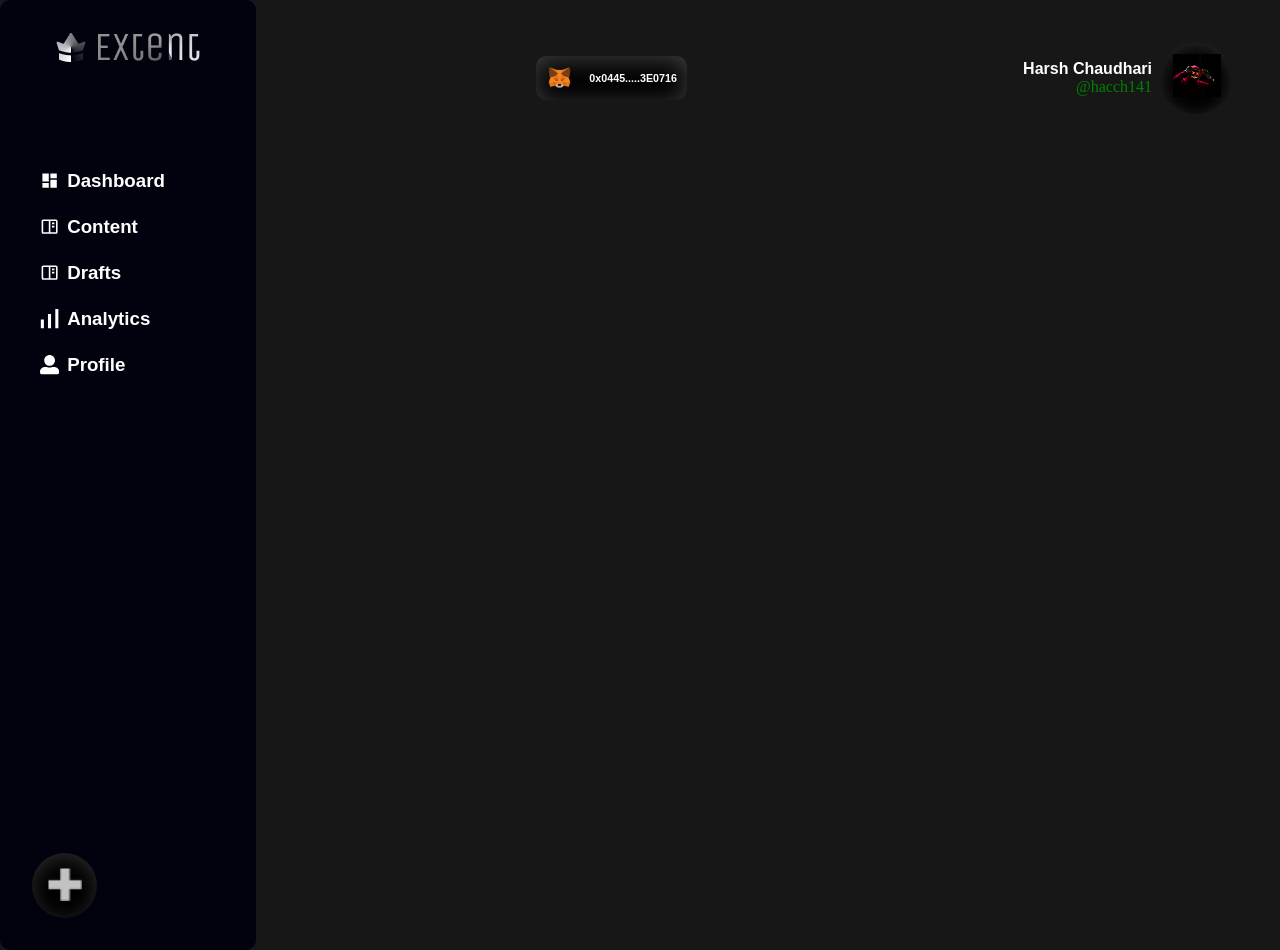
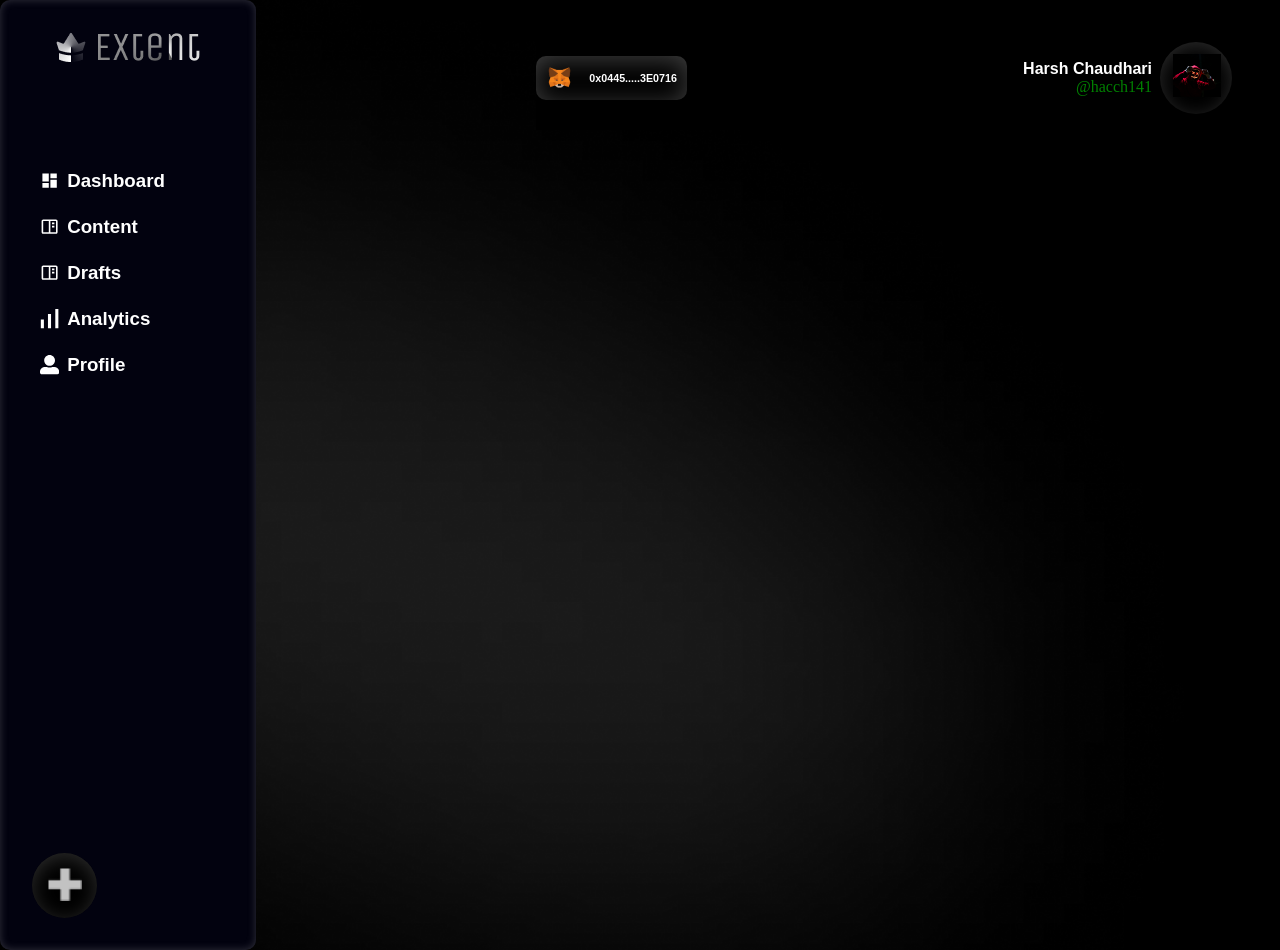
Before and after one commit to hacch141/Extent_Front-end, a React (Create React App) app: page /Profile in a window 1280 px wide. Built offline with nearby package versions, Linux system fonts and the light colour scheme.

Commit message:
12th commit

```diff
--- a/src/App.js
+++ b/src/App.js
@@ -16,4 +16,9 @@ const Div = styled.div`
   display: grid;
   grid-template-columns: 1fr 4fr;
   }
+
+  @media screen and (min-width: 280px) and (max-width: 1080px) {
+    grid-template-columns: 1fr;
+    height: max-content;
+  }
 `;
--- a/src/components/LeftSidebar.jsx
+++ b/src/components/LeftSidebar.jsx
@@ -71,6 +71,7 @@ function LeftSidebar() {
 
 const Aside = styled.aside`
   background-color: var(--dark-background-color);
+  box-shadow: inset 0px 0px 9px rgba(200, 200, 200, 0.25);
   height: 950px;
   border-radius: 10px;
   width: 100%;
@@ -79,7 +80,6 @@ const Aside = styled.aside`
   flex-direction: column;
   align-items: left;
   justify-content: space-between;
-
   .first-div {
     display: flex;
     flex-direction: column;
@@ -100,7 +100,6 @@ const Aside = styled.aside`
       list-style-type: none;
       li {
         padding: 0.5rem;
-
         display: flex;
         justify-content: left;
         align-items: center;
@@ -115,17 +114,12 @@ const Aside = styled.aside`
           font-size: 1.2rem;
         }
       }
-      .selected {
-
-      }
     }
   }
-
   .second-div {
     .plus {
       display: flex;
       flex-direction: column;
-
       .options {
         display: flex;
         flex-direction: column;
@@ -141,7 +135,6 @@ const Aside = styled.aside`
           transition: all 1s ease-in-out;
         }
       }
-
       .activeOptions {
         img {
           opacity:1;
@@ -150,7 +143,6 @@ const Aside = styled.aside`
           transform: rotate(360deg);
         }
       }
-
       .plusicon {
         button {
         background: #000000;
@@ -160,14 +152,17 @@ const Aside = styled.aside`
         cursor: pointer;
         height: 65px;
         width: 65px;
-          img {
-            size: 1rem;
-            height: 2.1rem;
-          }
+        img {
+          size: 1rem;
+          height: 2.1rem;
         }
       }
     }
   }
+  @media screen and (min-width: 280px) and (max-width: 1080px) {
+    width: 100%;
+    height: 950px;
+  }
 `;
 
 export default LeftSidebar;
--- a/src/components/ProfileHeader.jsx
+++ b/src/components/ProfileHeader.jsx
@@ -30,7 +30,7 @@ const Section = styled.section`
   margin-left: 25%;
   margin-top: 10px;
   margin-bottom: 88px;
-  background-color: rgb(23, 23, 23);
+  background-color: rgb(0, 0, 0);
   display: flex;
   justify-content: space-between;
   align-items: center;
@@ -81,5 +81,33 @@ const Section = styled.section`
       }
     }
   }
+
+  @media screen and (min-width: 280px) and (max-width: 1080px) {
+    margin-left: 0;
+    display: flex;
+    flex-direction: column;
+    padding: 30px;
+    border-radius: 10px;
+    box-shadow: inset 0px 4px 26px rgba(252, 252, 252, 0.25);
+    .name {
+      display: flex;
+      flex-direction: column;
+      text-align: center;
+      gap: 0.5rem;
+      .my-name {
+        margin-top: 18px;
+        h4 {
+          cursor: pointer;
+        }
+        span {
+          font-family: "Futura";
+          cursor: pointer;
+        }
+      }
+      .my-avtar {
+        margin-left: 25px;
+        margin-top: 20px;
+      }
+  }
 `;
 export default ProfileHeader;
--- a/src/components/pages/Content.jsx
+++ b/src/components/pages/Content.jsx
@@ -296,8 +296,7 @@ const Section = styled.section`
   }
 
   .main-div {
-    background-color: var(--dark-background-color);
-    border: 3px solid #000000;
+    box-shadow: inset 0px 3px 20px rgba(200, 200, 200, 0.25);
     border-radius: 10px;
     padding: 1rem;
     color: white;
@@ -346,6 +345,9 @@ const Section = styled.section`
       }
       .likes {
         width: 10.7%;
+      }
+      .preview {
+
       }
     }
     .active {
@@ -440,4 +442,105 @@ const Section = styled.section`
       }
     }
   }
+
+  @media screen and (min-width: 280px) and (max-width: 1080px) {
+    .content {
+      width: 128%;
+      margin-left: -14%;
+      display: flex;
+      flex-direction: column;
+      text-align: center;
+    }
+    .main-div {
+      width: 128%;
+      margin-left: -14%;
+      .title-container {
+        .title {
+          display: flex;
+          flex-direction: column;
+          h4 {
+            font-size: 0.8rem;
+            margin-bottom: 0.2rem;
+            cursor: pointer;
+          }
+        }
+      }
+      .header-div {
+        font-size: 14px;
+        line-height: 16px;
+        color: #646464;
+        display: flex;
+        align-items: center;
+        text-align: left;
+        width: 100%;
+        .video {
+          width: 60%;
+        }
+        .date {
+          display: none;
+        }
+        .views {
+          width: 20%;
+        }
+        .comments {
+          display: none;
+        }
+        .likes {
+          width: 10.7%;
+        }
+        .preview {
+          display: none;
+        }
+      }
+      .active {
+        .video-data {
+          padding: 0.5rem;
+          h4 {
+            font-weight: 100;
+            font-size: 11px;
+          }
+          .video-duration-div {
+            width: 22%;
+            margin-left: -5%;
+            display: flex;
+            flex-direction: column;
+            gap: 0.1rem;
+            cursor: pointer;
+            img {
+              height: 3rem;
+              size: 1rem;
+              border-radius: 0.5rem;
+            }
+            h6 {
+              font-size: 9px;
+            }
+          }
+          .topic-subtopic-div {
+            width: 45%;
+            h4 {
+              font-size: 12px;
+            }
+            h6 {
+              display: none;
+            }
+          }
+          .date-div {
+            display: none;
+          }
+          .views-div {
+            width: 6%;
+          }
+          .comments-div {
+            display: none;
+          }
+          .likes-div {
+            width: 6%;
+          }
+          .preview-div {
+            display: none;
+          }
+        }
+      }
+    }
+  }
 `;
--- a/src/index.css
+++ b/src/index.css
@@ -18,7 +18,8 @@ html {
 }
 
 body {
-  background-color: rgb(23, 23, 23);
+  background-image: url("assets/ellipse.png");
+  background-color: rgb(0, 0, 0);
   background-size: cover;
   background-repeat: no-repeat;
   font-family: var(--font);
```
Also changed, not shown: src/assets/ellipse.png (added).
